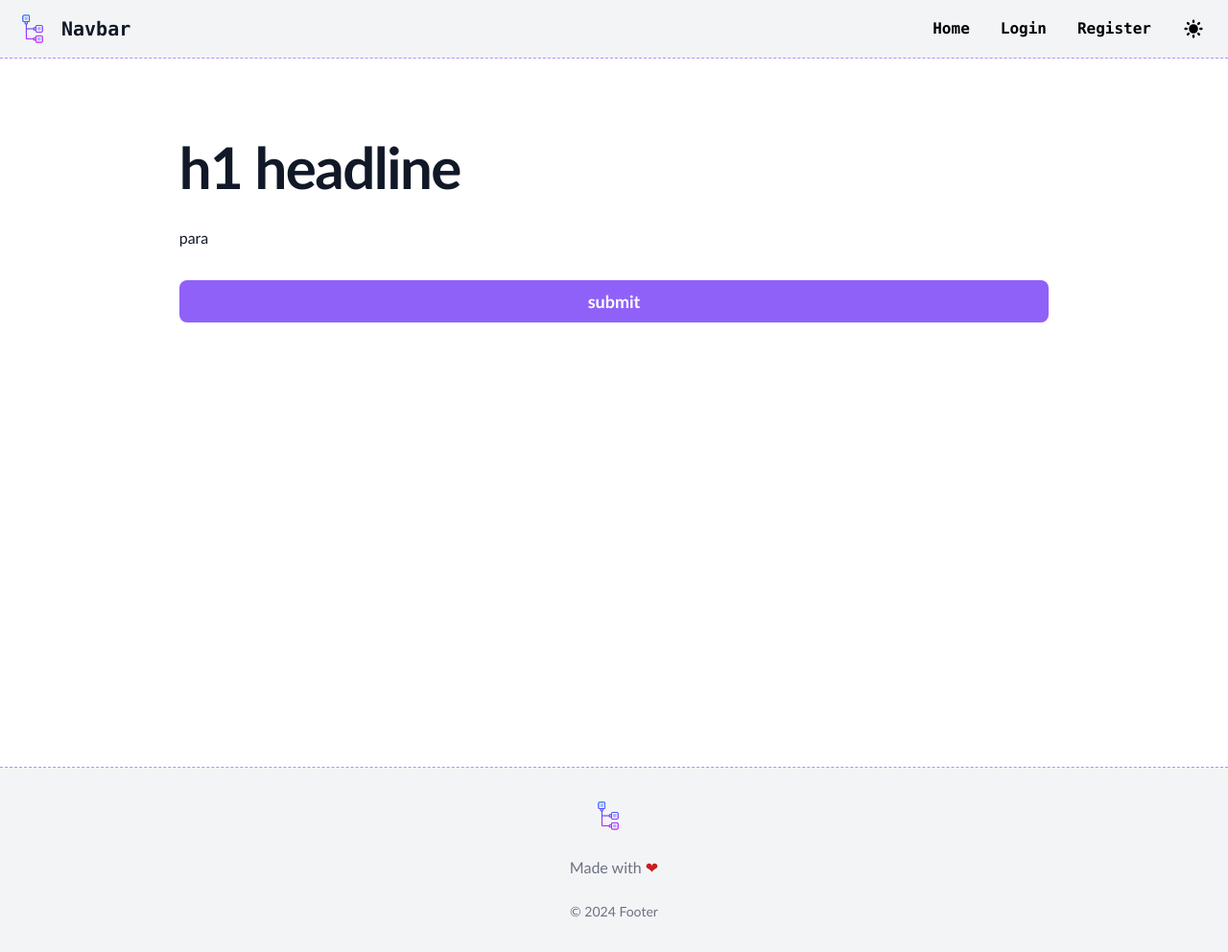
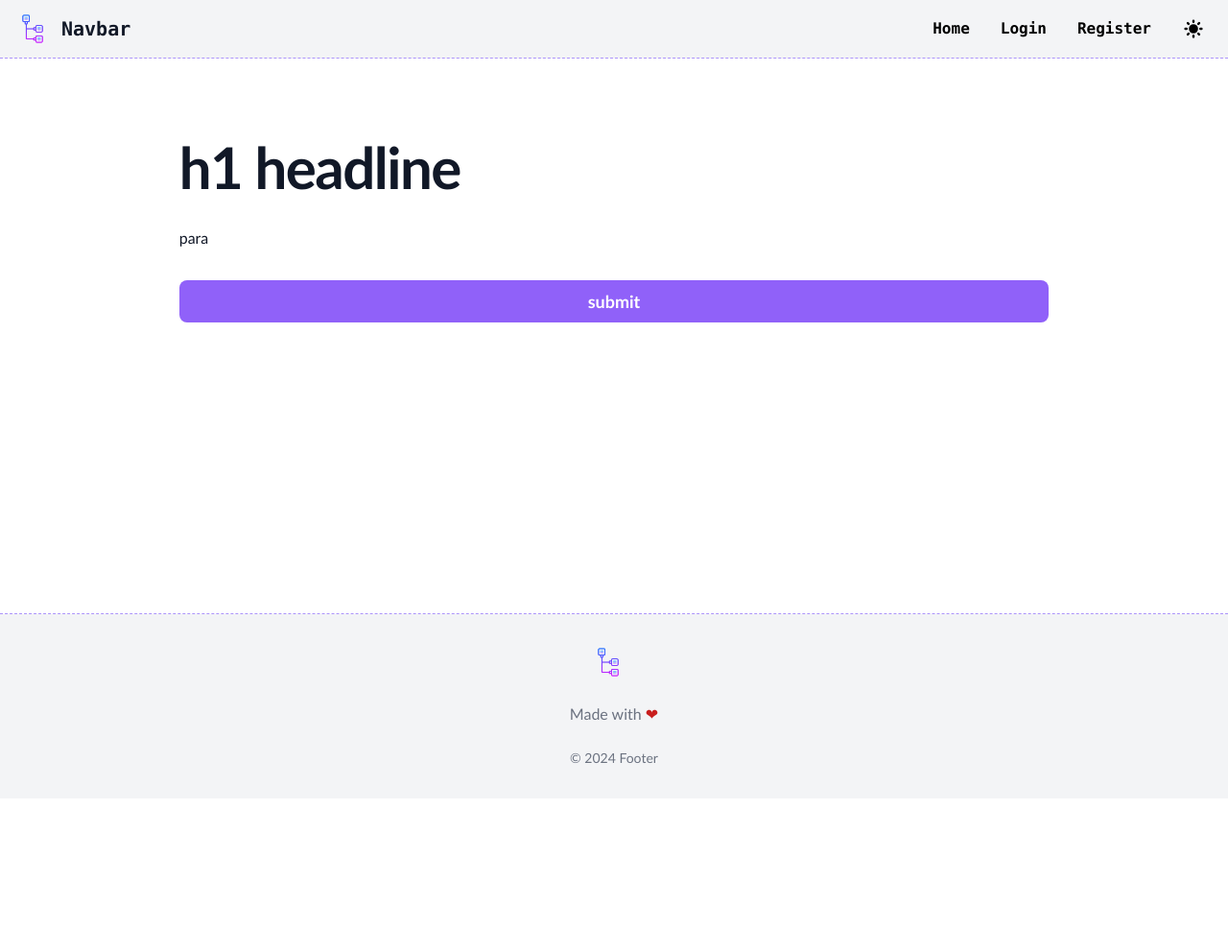
Before and after one commit to flexness/flask-login-boilerplate, a Flask app: page / in a window 1280 px wide. Shown: the whole page at 96% size. After the commit the page ends 796 px from the top, so only its background shows below. Run offline with Flask 3, Linux system fonts and the light colour scheme; style sheets or scripts are compiled from the project's sources; some libraries are stand-ins or nearby versions.

Commit message:
add readme.md, update base.html

```diff
--- a/app/templates/base.html
+++ b/app/templates/base.html
@@ -107,7 +107,7 @@
 
     </header>
 
-    <section id="main" class="w-full py-12 pt-36 border-b border-purple-400 border-dashed flex flex-col items-center dark:bg-gray-800 text-gray-900 dark:text-gray-100 h-screen lg:px-24">
+    <section id="main" style="min-height: 80vh;"  class="w-full py-12 pt-36 border-b border-purple-400 border-dashed flex flex-col items-center dark:bg-gray-800 text-gray-900 dark:text-gray-100 min-h-screen lg:px-24">
     {% with messages = get_flashed_messages(with_categories=True) %}
         {% if messages %}
             <div id="alert-container" class="max-w-96 fixed right-0 bottom-0 pr-4 flex flex-col gap-4 mb-2 transition-opacity duration-1000 ease-in-out">
```
Also changed, not shown: readme.md (added).
